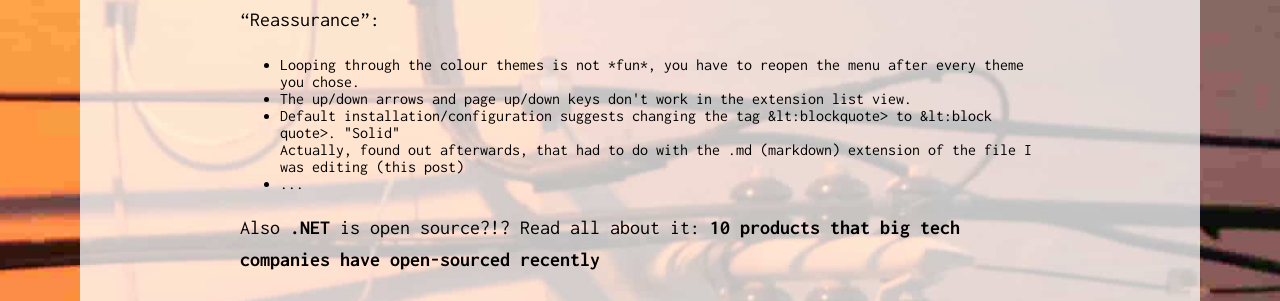
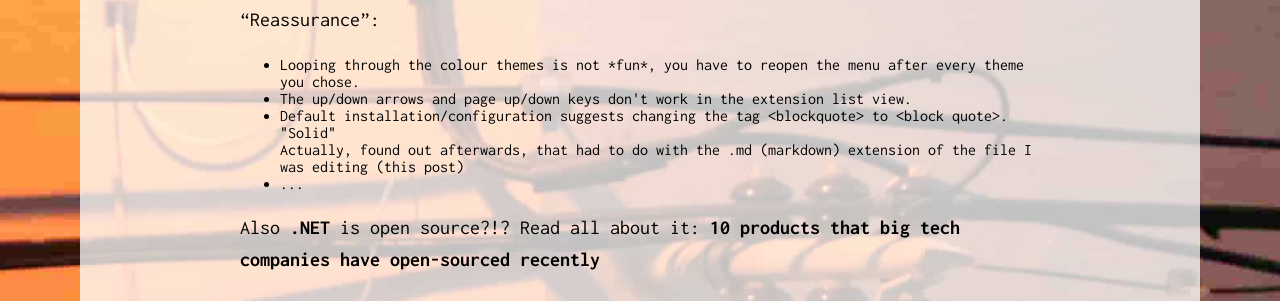
Before and after one commit to FredAGVdd/FredAGVdd.github.io, a Jekyll site: the page built from _posts/2016-07-16-shock-horror-i-have-just-installed-a-microsoft-code-editor.html, in a window 1280 px wide and 900 px high, scrolled down 851 px. Shown: the part 153-454 px from the top of the window. Built offline with Jekyll 4.4.1, drawn with Linux system fonts in a browser that asks for light colours.

Commit message:
fixing &lt:

```diff
--- a/_posts/2016-07-16-shock-horror-i-have-just-installed-a-microsoft-code-editor.html
+++ b/_posts/2016-07-16-shock-horror-i-have-just-installed-a-microsoft-code-editor.html
@@ -21,7 +21,7 @@ Shock number 2: the editor is actually an application running in Chrome (at leas
 <ul>
 <li>Looping through the colour themes is not *fun*, you have to reopen the menu after every theme you chose.</li>
 <li>The up/down arrows and page up/down keys don't work in the extension list view.</li>
-<li>Default installation/configuration suggests changing the tag &lt:blockquote&gt; to &lt:block quote&gt;.  "Solid"<br/>Actually, found out afterwards, that had to do with the .md (markdown) extension of the file I was editing (this post)</li>
+<li>Default installation/configuration suggests changing the tag &lt;blockquote&gt; to &lt;block quote&gt;.  "Solid"<br/>Actually, found out afterwards, that had to do with the .md (markdown) extension of the file I was editing (this post)</li>
 <li>...</li>
 </ul>
 
```
